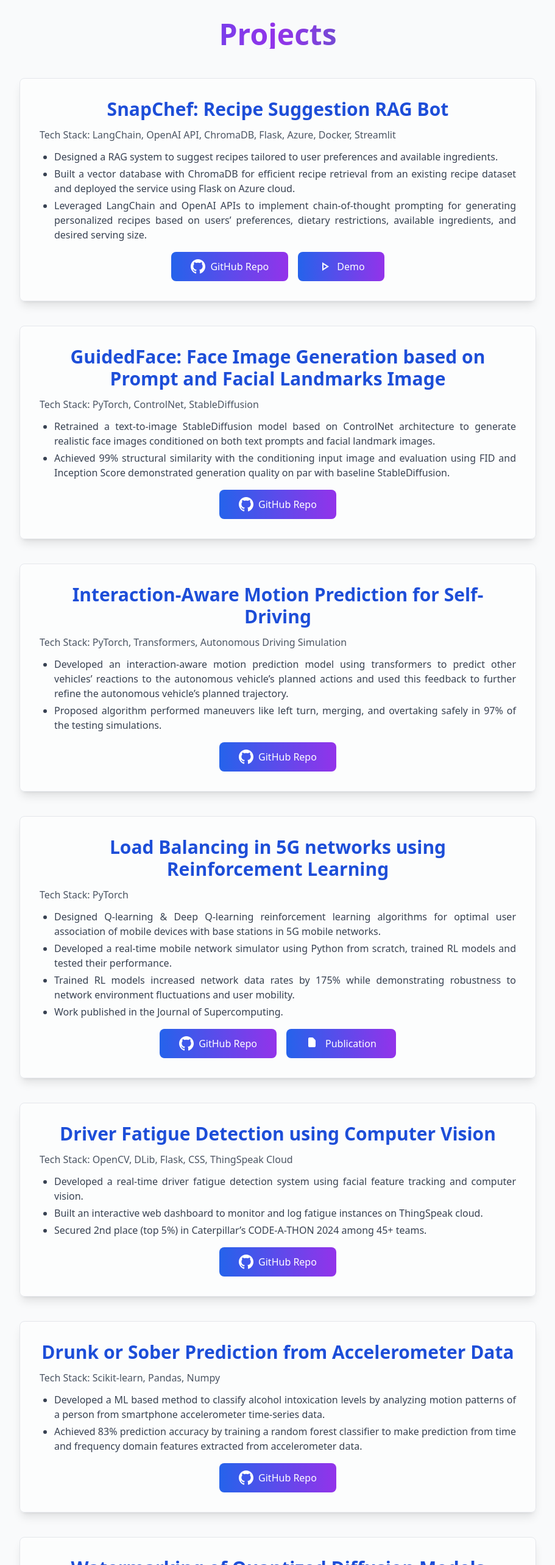
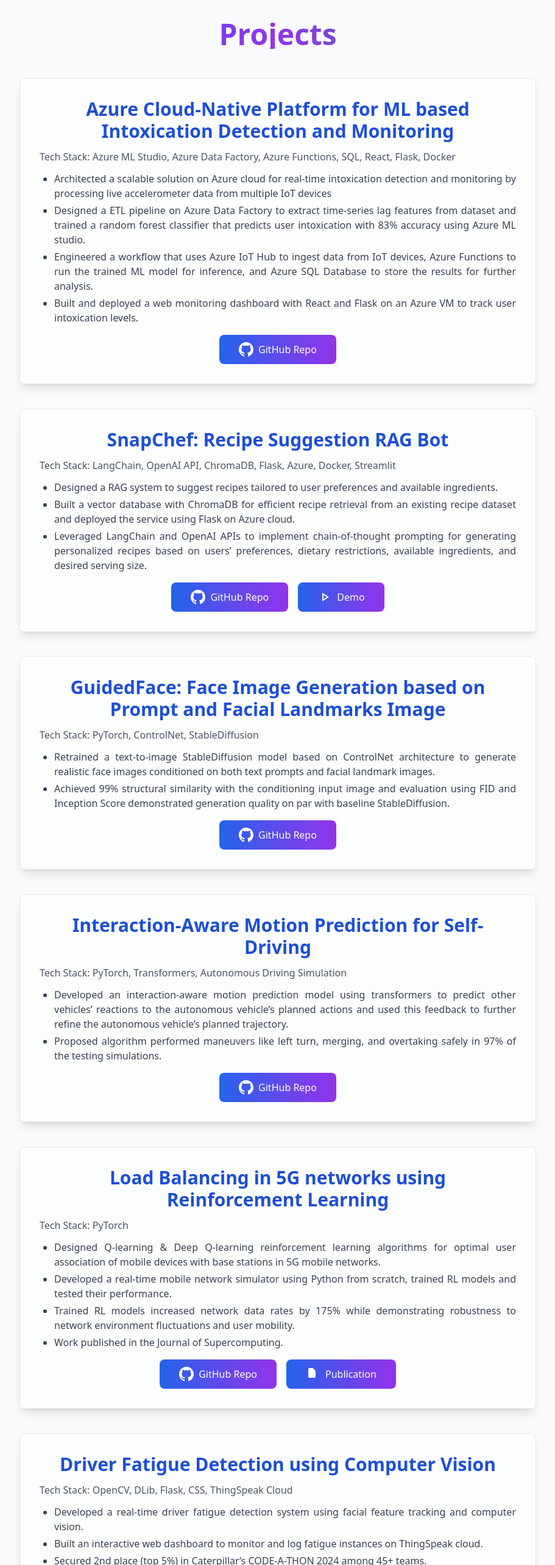
Before and after one commit to gokulg02/home, a Next.js app: page / in a window 1280 px wide. Shown: the part 2800-5366 px from the top of the page at 61% size, without its empty margins (184-1095 px from the left). Built offline with nearby package versions, Linux system fonts and the light colour scheme.

Commit message:
Adding data engineering project

```diff
--- a/app/components/ProjectsSection.tsx
+++ b/app/components/ProjectsSection.tsx
@@ -19,6 +19,45 @@
 						Projects
 					</h2>
 					<div className="space-y-10">
+						{/* Data engineering */}
+						<div className="bg-white/50 backdrop-blur-sm rounded-lg border border-gray-200 p-6 md:p-8 shadow-lg">
+						<h3 className="text-2xl md:text-3xl font-semibold text-blue-700 text-center mb-3">
+							Azure Cloud-Native Platform for ML based Intoxication Detection and Monitoring
+						</h3>
+						<p className="text-sm md:text-base text-gray-600 mb-3">
+							<span className="font-medium">Tech Stack: </span> Azure ML Studio, Azure Data Factory, Azure Functions, SQL, React, Flask, Docker
+						</p>
+						<ul className="list-disc list-outside pl-6 text-justify text-sm md:text-base text-gray-700 space-y-1 mb-4">
+							<li>
+							Architected a scalable solution on Azure cloud for real-time intoxication detection and monitoring by processing live accelerometer data from multiple IoT devices
+							</li>
+							<li>
+							Designed a ETL pipeline on Azure Data Factory to extract time-series lag features from dataset and trained a random forest classifier that predicts user intoxication with 83% accuracy using Azure ML studio.
+							</li>
+							<li>
+							Engineered a workflow that uses Azure IoT Hub to ingest data from IoT devices, Azure Functions to run the trained ML model for inference, and Azure SQL Database to store the results for further analysis.
+							</li>
+							<li>
+							Built and deployed a web monitoring dashboard with React and Flask on an Azure VM to track user intoxication levels.
+							</li>
+
+						</ul>
+
+						<div className="flex justify-center mt-4">
+							<a
+							href="https://github.com/gokulg02/Azure-Cloud-Based-Intoxication-Monitoring-with-IoT-and-ML/tree/main"
+							target="_blank"
+							rel="noopener noreferrer"
+							className="px-8 py-3 bg-gradient-to-r from-blue-600 to-purple-600 text-white rounded-lg font-medium hover:opacity-90 transition-opacity inline-flex items-center justify-center gap-2"
+							>
+							<svg className="w-6 h-6" fill="currentColor" viewBox="0 0 24 24">
+								<path d="M12 0c-6.626 0-12 5.373-12 12 0 5.302 3.438 9.8 8.207 11.387.599.111.793-.261.793-.577v-2.234c-3.338.726-4.033-1.416-4.033-1.416-.546-1.387-1.333-1.756-1.333-1.756-1.089-.745.083-.729.083-.729 1.205.084 1.839 1.237 1.839 1.237 1.07 1.834 2.807 1.304 3.492.997.107-.775.418-1.305.762-1.604-2.665-.305-5.467-1.334-5.467-5.931 0-1.311.469-2.381 1.236-3.221-.124-.303-.535-1.524.117-3.176 0 0 1.008-.322 3.301 1.23.957-.266 1.983-.399 3.003-.404 1.02.005 2.047.138 3.006.404 2.291-1.552 3.297-1.23 3.297-1.23.653 1.653.242 2.874.118 3.176.77.84 1.235 1.911 1.235 3.221 0 4.609-2.807 5.624-5.479 5.921.43.372.823 1.102.823 2.222v3.293c0 .319.192.694.801.576 4.765-1.589 8.199-6.086 8.199-11.386 0-6.627-5.373-12-12-12z" />
+							</svg>
+							GitHub Repo
+							</a>
+						</div>
+						</div>
+
 						{/* SnapChef */}
 						<div className="bg-white/50 backdrop-blur-sm rounded-lg border border-gray-200 p-6 md:p-8 shadow-lg">
 							<h3 className="text-2xl md:text-3xl font-semibold text-blue-700 text-center mb-3">
@@ -224,38 +263,7 @@
 						</div>
 						</div>
 
-						{/* Drunk or sober */}
-						<div className="bg-white/50 backdrop-blur-sm rounded-lg border border-gray-200 p-6 md:p-8 shadow-lg">
-						<h3 className="text-2xl md:text-3xl font-semibold text-blue-700 text-center mb-3">
-							Drunk or Sober Prediction from Accelerometer Data
-						</h3>
-						<p className="text-sm md:text-base text-gray-600 mb-3">
-							<span className="font-medium">Tech Stack:</span> Scikit-learn, Pandas, Numpy
-						</p>
-						{/* <p className="text-sm md:text-base text-gray-500 mb-2 text-center">Apr 2025 – June 2025</p> */}
-						<ul className="list-disc list-outside pl-6 text-justify text-sm md:text-base text-gray-700 space-y-1 mb-4">
-							<li>
-							Developed a ML based method to classify alcohol intoxication levels by analyzing motion patterns of a person from smartphone accelerometer time-series data.
-							</li>
-							<li>
-							Achieved 83% prediction accuracy by training a random forest classifier to make prediction from time and frequency domain features extracted from accelerometer data.
-							</li>
-						</ul>
 
-						<div className="flex justify-center mt-4">
-							<a
-							href="https://github.com/gokulg02/Drunk-or-Sober-Prediction-from-Accelerometer-Data"
-							target="_blank"
-							rel="noopener noreferrer"
-							className="px-8 py-3 bg-gradient-to-r from-blue-600 to-purple-600 text-white rounded-lg font-medium hover:opacity-90 transition-opacity inline-flex items-center justify-center gap-2"
-							>
-							<svg className="w-6 h-6" fill="currentColor" viewBox="0 0 24 24">
-								<path d="M12 0c-6.626 0-12 5.373-12 12 0 5.302 3.438 9.8 8.207 11.387.599.111.793-.261.793-.577v-2.234c-3.338.726-4.033-1.416-4.033-1.416-.546-1.387-1.333-1.756-1.333-1.756-1.089-.745.083-.729.083-.729 1.205.084 1.839 1.237 1.839 1.237 1.07 1.834 2.807 1.304 3.492.997.107-.775.418-1.305.762-1.604-2.665-.305-5.467-1.334-5.467-5.931 0-1.311.469-2.381 1.236-3.221-.124-.303-.535-1.524.117-3.176 0 0 1.008-.322 3.301 1.23.957-.266 1.983-.399 3.003-.404 1.02.005 2.047.138 3.006.404 2.291-1.552 3.297-1.23 3.297-1.23.653 1.653.242 2.874.118 3.176.77.84 1.235 1.911 1.235 3.221 0 4.609-2.807 5.624-5.479 5.921.43.372.823 1.102.823 2.222v3.293c0 .319.192.694.801.576 4.765-1.589 8.199-6.086 8.199-11.386 0-6.627-5.373-12-12-12z" />
-							</svg>
-							GitHub Repo
-							</a>
-						</div>
-						</div>
 						{/* Watermarking */}
 						<div className="bg-white/50 backdrop-blur-sm rounded-lg border border-gray-200 p-6 md:p-8 shadow-lg">
 						<h3 className="text-2xl md:text-3xl font-semibold text-blue-700 text-center mb-3">
```
Also changed, not shown: 1 other file (tests, documents, lock files or other folders).
